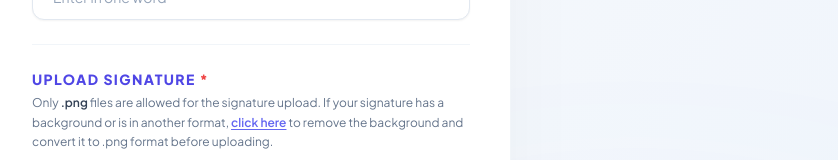
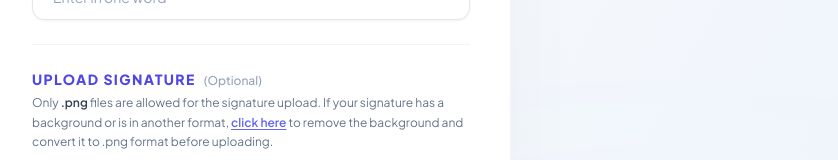
Before and after one commit to digiflash555/DigiHub, a React (Vite) app in the folder client/: page /register in a window 1280 px wide. Shown: the part 1841-2001 px from the top of the page, without its empty margins (389-1227 px from the left). Built offline with nearby package versions, Linux system fonts and the light colour scheme.

Commit message:
Update Register.jsx

```diff
--- a/client/src/pages/Register.jsx
+++ b/client/src/pages/Register.jsx
@@ -76,10 +76,7 @@ const Register = () => {
             toast.error("Passwords do not match!");
             return;
         }
-        if (!signatureFile) {
-            toast.error('Signature is required. Please upload your signature.');
-            return;
-        }
+        // Signature is now optional
         setIsLoading(true);
         try {
             // Convert skills string to array and build FormData for file upload
@@ -479,7 +476,7 @@ const Register = () => {
                         {/* Upload Signature Section */}
                         <div className="pt-6 border-t border-slate-100 dark:border-slate-800">
                             <div className="flex items-center gap-2 mb-1">
-                                <h3 className="text-sm font-black text-indigo-600 dark:text-indigo-400 uppercase tracking-widest">Upload Signature <span className="text-red-500">*</span></h3>
+                                <h3 className="text-sm font-black text-indigo-600 dark:text-indigo-400 uppercase tracking-widest">Upload Signature <span className="text-slate-400 dark:text-slate-500 font-medium text-xs normal-case tracking-normal ml-1">(Optional)</span></h3>
                             </div>
                             <p className="text-xs text-slate-500 dark:text-slate-400 mb-4 leading-relaxed">
                                 Only <span className="font-semibold text-slate-700 dark:text-slate-300">.png</span> files are allowed for the signature upload. If your signature has a background or is in another format,{' '}
```
